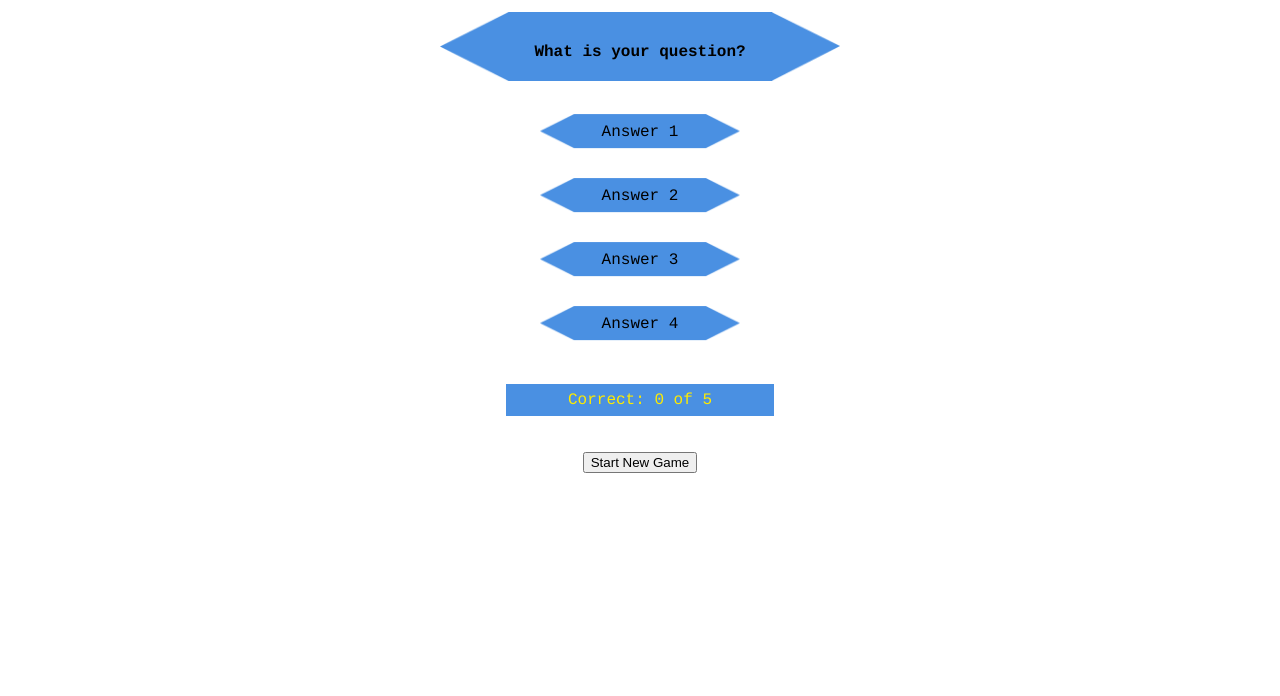
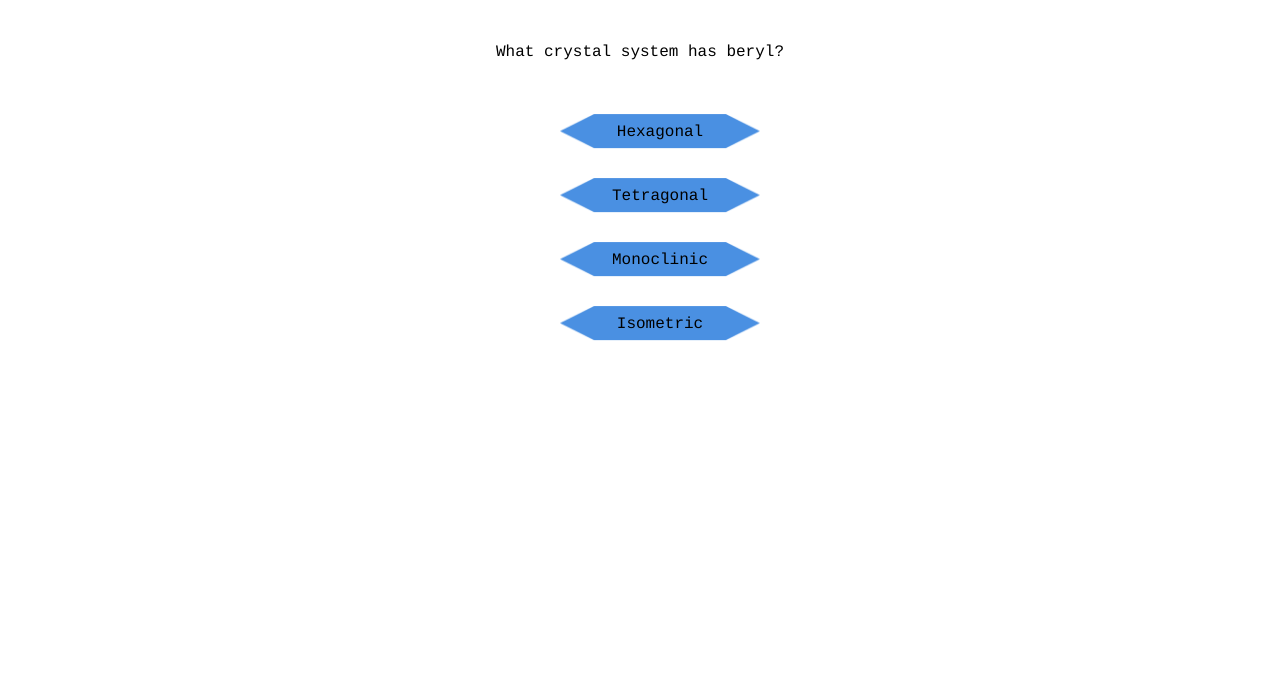
Before and after one commit to oliverbern/quizapp, a plain HTML site: page index.html in a window 1280 px wide. Shown: the part 104-800 px from the top of the page. Drawn offline with nearby package versions, Linux system fonts and the light colour scheme.

Commit message:
implement js

```diff
--- a/css/style.css
+++ b/css/style.css
@@ -85,3 +85,7 @@ header {
 #restart, #score {
 	text-align: center;
 }
+
+li {
+	list-style: none;
+}
--- a/index.html
+++ b/index.html
@@ -2,49 +2,27 @@
 <html lang="en">
 <head>
 	<meta charset="UTF-8">
-	<title>Document</title>
+	<title>Quiz App</title>
 	<link rel="stylesheet" type="text/css" href="css/style.css">
+	<script src="http://ajax.googleapis.com/ajax/libs/jquery/1.10.2/jquery.min.js"></script>
+	<script type="text/javascript" src="js/action.js"></script>
 </head>
 <body>
 	<header>
-		<div id="timerprogress">
-		<p id="progress">
-			1 of 5
-		</p>
-		<div id="timer">
-			<p>60</p>
-		</div>
-		</div>
+		<div id="timerprogress"></div>
 	</header>
 	<div class="container">
-	<div id="question">
-		<h4>What is your question?</h4>
-	</div>
+	<div id="question"></div>
 
 	<div id="answers">
-		<div class="answerField">
-			<p>Answer 1</p>
-		</div>
-		<div class="answerField">
-			<p>Answer 2</p>
-		</div>
-		<div class="answerField">
-			<p>Answer 3</p>
-		</div>
-		<div class="answerField">
-			<p>Answer 4</p>
-		</div>
+	      <ul>
+            <li class="answerField" id='0'></li>
+            <li class="answerField" id='1'></li>
+            <li class="answerField"	id='2'></li>
+            <li class="answerField" id='3'></li>
+        </ul>
 	</div>
-
-
-
-	<div id="score">
-		<p>Correct: 0 of 5</p>
-	</div>
-
-	<div id="restart">
-		<button>Start New Game</button>
-	</div>
+	<div id="score"></div>
 	</div>
 
 </body>
--- a/js/action.js
+++ b/js/action.js
@@ -0,0 +1,44 @@
+$(document).ready(function(){
+		var questions = [
+		    ["What crystal system has beryl?",["Hexagonal","Tetragonal","Monoclinic","Isometric"],0],
+		    ["What is the Moh's hardness of ruby?",[6,7,8,9],3],
+		    ["What is the birthstone in February?",["Opal","Diamond","Amethyst","Spaphire"],2],
+		    ["What mineral class has alexandrite?",["Beryl","Chrysoberyl","Corundum","Quartz"],1]
+		];
+
+		var score = 0;
+		var currentQuestion=0;
+		var numberOfQuestions=questions.length;
+		var questionProgess=(currentQuestion+1);
+		// question displayer
+		function printQuestions(i) {
+		    if (i + 1 > numberOfQuestions) {
+		    	$('#progress').remove();
+		    	$('.score').remove();
+		        alert('Your final score is: '+score+' of '+numberOfQuestions);
+		        currentQuestion = 0;
+		        printQuestions(currentQuestion);
+		        score=0;
+		    }else{
+			$('#question').append('<p class="items">'+questions[i][0]+'</p>');
+		    for(var j=0;j<4;j++){
+		        $('#'+j).append('<p class="items">'+questions[i][1][j]+'</p>');
+		    }
+
+		    };
+		};
+
+		printQuestions(currentQuestion);
+		$('#timerprogress').append('<p id="progress">'+questionProgess+' of '+numberOfQuestions+'</p>');
+		$('li').click(function() {
+		       var answer = this.id;
+		       if (answer == questions[currentQuestion][2]) {score++};
+		       $('.items').remove();
+		       currentQuestion++;
+		       printQuestions(currentQuestion);
+		       $('#progress').remove();
+		       $('#timerprogress').append('<p id="progress">'+(currentQuestion+1)+' of '+numberOfQuestions+'</p>');
+		       $('.score').remove();
+		       $('#score').append('<p class="score">'+score+' of    '+questions.length+'</p>');
+		});
+});
```
